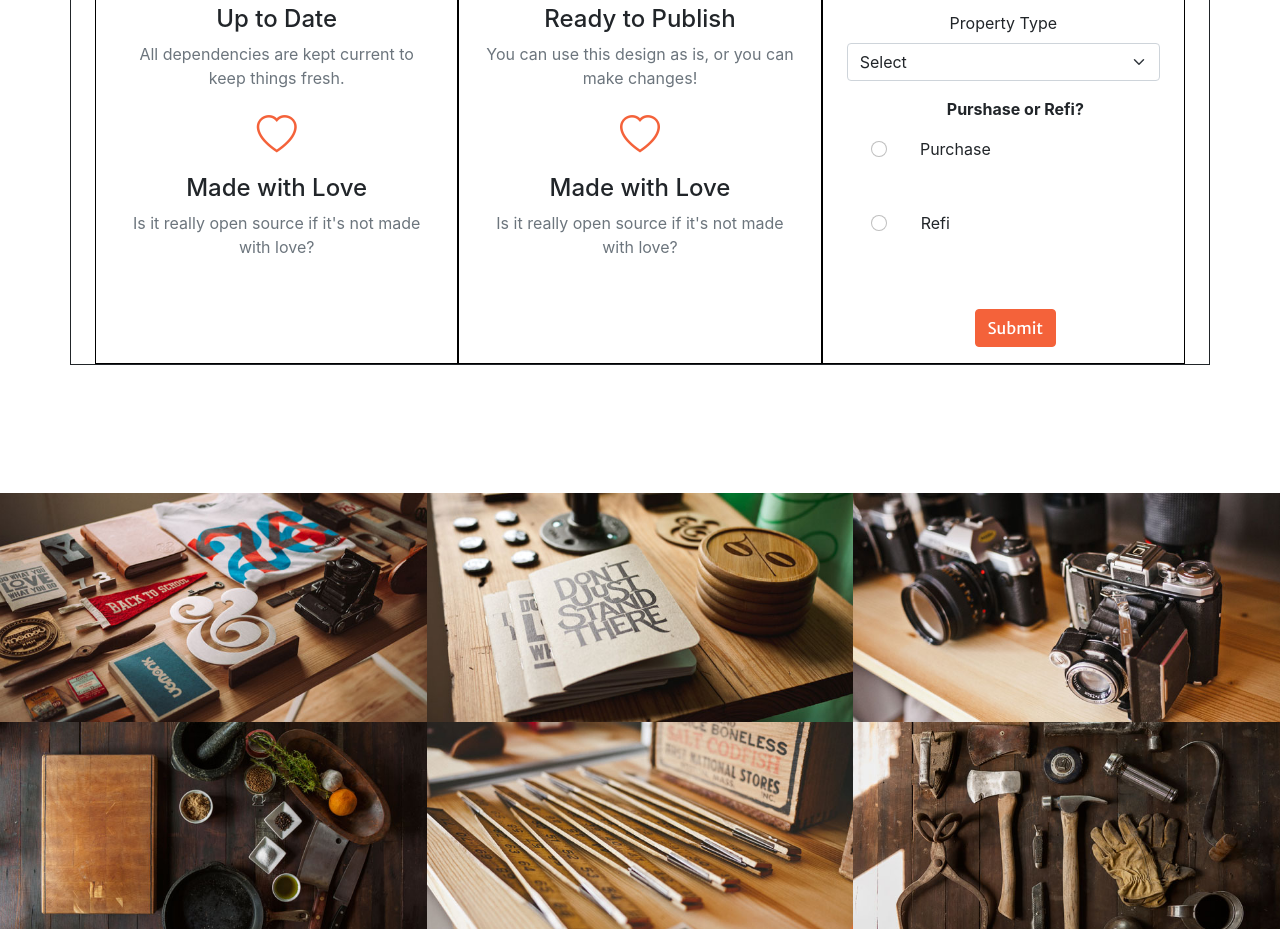
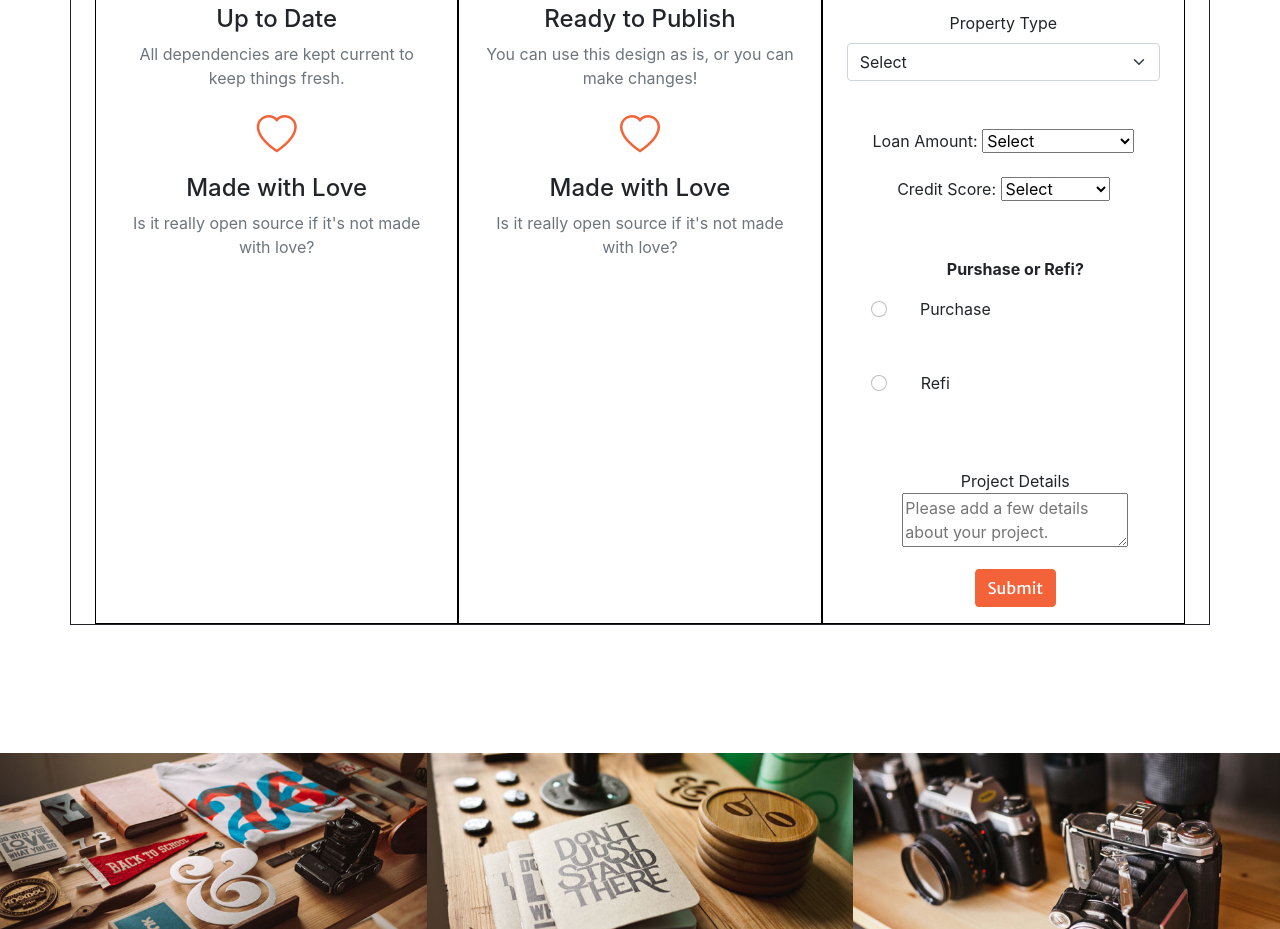
Before and after one commit to abstractjazz/edgewood_capital, a plain HTML site: page src/index.html in a window 1280 px wide. Shown: the part 1267-2196 px from the top of the page. Drawn offline with nearby package versions, Linux system fonts and the light colour scheme; some packages are replaced by stand-ins of ours; a script that the page names is missing; a web font is replaced by a local one.

Commit message:
adds all form fields

```diff
--- a/src/index.html
+++ b/src/index.html
@@ -166,6 +166,39 @@
 
                                 <option value="Other Residential Use">Other Residential Use</option>
                               </select>
+                              <br><br><label>Loan Amount:</label>
+                  <select name="loan-amount" class="select" id="amount-select">
+                    <optgroup id="amount-list">
+
+                      <option value="" selected="">Select</option>
+                      <option value="500K-600K">500K-600K</option>
+                      <option value="600K-1MM">600K-1MM</option>
+                      <option value="1MM-10MM">1MM-10MM</option>
+                      <option value="20MM-30MM">20MM-30MM</option>
+                      <option value="30MM-40MM">30MM-40MM</option>
+                      <option value="40MM-50MM">40MM-50MM</option>
+                      <option value="50MM-60MM">50MM-60MM</option>
+                      <option value="60MM-70MM">60MM-70MM</option>
+                      <option value="70MM-80MM">70MM-80MM</option>
+                      <option value="80MM-90MM">80MM-90MM</option>
+                      <option value="90MM-100MM">90MM-100MM</option>
+                      <option value="100MM+">100MM+</option>
+                    </optgroup>
+                  </select><br><br>
+
+                 <label for="credit-type">Credit Score:</label>
+                  <select name="credit-type" class="select" id="credit-select">
+                    <optgroup id="credit-list">
+                      <option value="" selected="true">Select</option>
+                      <option value="Excellent">Excellent</option>
+                      <option value="Good">Good</option>
+                      <option value="Fair">Fair</option>
+                      <option value="Poor">Poor</option>
+                      <option value="Unsure">Unsure</option>
+                    </optgroup>
+                  </select>
+                </p><br>
+
                             </div>
                             <div class="mb-3 form-check">
                                 <strong><p>Purshase or Refi?</p></strong>
@@ -190,7 +223,9 @@
                                   <input type="text" class="form-control" name="text-field" id="estimated-value" aria-describedby="estimated-value" placeholder="Estimated Value" style="display:none;">
                                   <label class="sub-menu-label" for="text-field" style="display:none;"></label>
                                   <input type="text" class="form-control" name="text-field" id="mortgage-balance" aria-describedby="mortgage-balance" placeholder="Balance of Current Mortgage" style="display:none;"><br><br>
-
+                                  <p>
+                                    <label for="message">Project Details<br><textarea id="textarea" class="input" name="message" placeholder="Please add a few details about your project."></textarea></label>
+                                </p>
 
                             <button type="submit" class="btn btn-primary">Submit</button>
                           </form>
```
